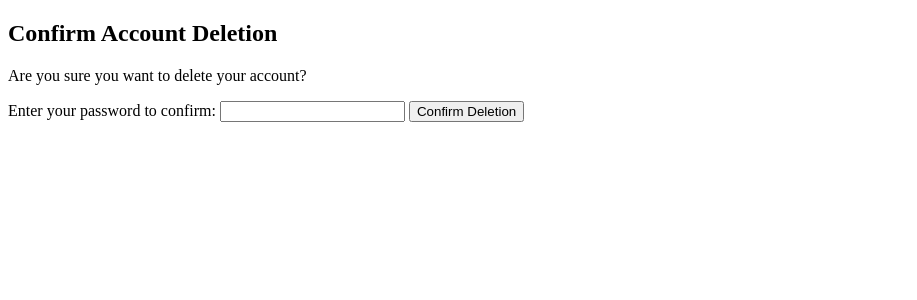
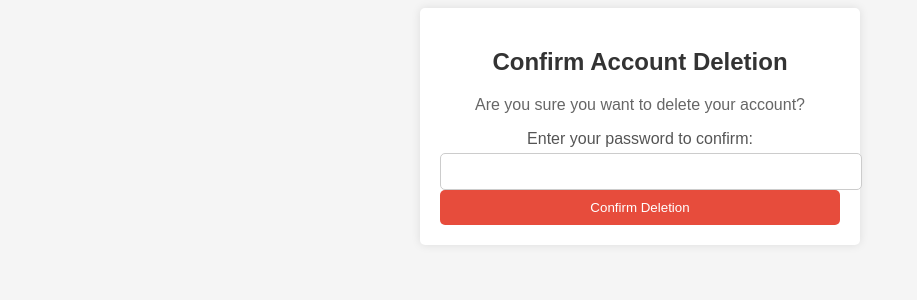
Before and after one commit to enasMetwaly/crowd_funding, a Django app: page /user/delete_user_account/ in a window 1280 px wide. Shown: the top 300 px of the page, without its empty margins (0-917 px from the left). Run offline with Django 4.2, Linux system fonts and the light colour scheme; the visitor is signed in with stand-in values (Sample User, id 1).

Commit message:
update userprofile

```diff
--- a/user/forms.py
+++ b/user/forms.py
@@ -6,3 +6,8 @@ class UserProfileForm(forms.ModelForm):
         model = User
         # fields = ['first_name', 'last_name', 'phone', 'avatar', 'country', 'birthdate', 'fb_account']
         fields = ['first_name', 'last_name', 'phone', 'avatar', 'country', 'fb_account']
+
+    avatar = forms.ImageField(
+        required=False,  # Allow clearing the avatar field
+        widget=forms.FileInput(attrs={'accept': 'image/*'}),  # Allow only image files
+    )
--- a/user/templates/user/profile/confirm_delete.html
+++ b/user/templates/user/profile/confirm_delete.html
@@ -1,10 +1,55 @@
-<!-- confirm_delete.html -->
 <!DOCTYPE html>
 <html>
 <head>
     <title>Confirm Account Deletion</title>
+    <style>
+        body {
+            font-family: Arial, sans-serif;
+            text-align: center;
+            background-color: #f5f5f5;
+        }
+        .container {
+            background-color: #fff;
+            max-width: 400px;
+            margin: 0 auto;
+            padding: 20px;
+            border-radius: 5px;
+            box-shadow: 0 0 10px rgba(0, 0, 0, 0.1);
+        }
+        h2 {
+            color: #333;
+        }
+        p {
+            color: #666;
+        }
+        label {
+            display: block;
+            margin-top: 10px;
+            color: #555;
+        }
+        input[type="password"] {
+            width: 100%;
+            padding: 10px;
+            margin-top: 5px;
+            border: 1px solid #ccc;
+            border-radius: 5px;
+        }
+        button[type="submit"] {
+            width: 100%;
+            padding: 10px;
+            background-color: #e74c3c;
+            color: #fff;
+            border: none;
+            border-radius: 5px;
+            cursor: pointer;
+        }
+        button[type="submit"]:hover {
+            background-color: #c0392b;
+        }
+    </style>
 </head>
 <body>
+    <div class="container">
         <h2>Confirm Account Deletion</h2>
         <p>Are you sure you want to delete your account?</p>
         <form method="post">
@@ -13,5 +58,6 @@
             <input type="password" name="password" id="password" required>
             <button type="submit">Confirm Deletion</button>
         </form>
+    </div>
 </body>
 </html>
--- a/user/views.py
+++ b/user/views.py
@@ -9,19 +9,24 @@ from mainproject.models import Project,Donation
 from django.contrib.auth import authenticate, login
 from django.contrib import messages
 
+from mainproject.models import Image
+
+
 # Create your views here.
 
 
-# @login_required
+@login_required
 def profile(request):
     user=request.user
     user_profile = UserProfile.objects.get(user=user)
+    imgs = Image.objects.all()
+
 
     print(user)
     user_projects = Project.objects.filter(creator_id=request.user.id)
     # return render(request, 'user/profile/base.html')
 
-    return render(request, 'user/profile/base.html', {'user_projects': user_projects, 'donations': False,'user':user,'user_profile':user_profile})
+    return render(request, 'user/profile/base.html', {'user_projects': user_projects, 'donations': False,'user':user,'user_profile':user_profile,'imgs':imgs})
 
 
     # return render(request, 'user/profile/base.html', {'projects': user_projects, 'donations': False,'user':user,'user_profile':user_profile})
```
Also changed, not shown: user/templates/user/profile/base.html (+84 -20 lines), user/templates/user/profile/edit_profile.html (+28 -5 lines). Lines whose indentation alone changed are shown as unchanged.
